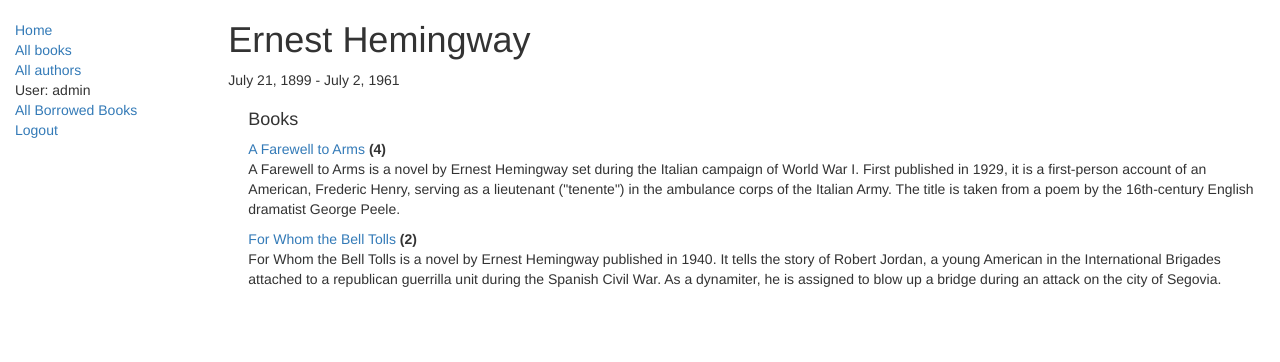
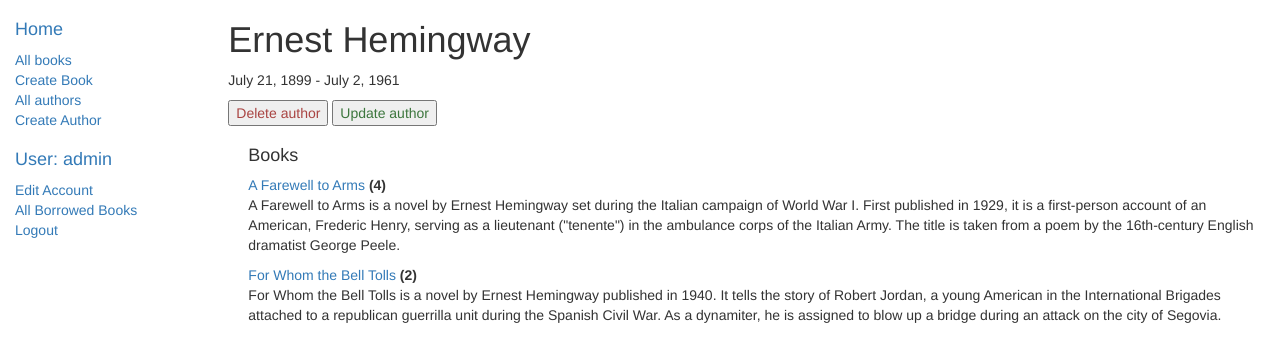
Before and after one commit to benalloway/Django-Tutorial-v0.1, a Django app: page /catalog/author/2 in a window 1280 px wide. Shown: the top 362 px of the page. Run offline with Django 3.2, Linux system fonts and the light colour scheme; a user stored in the database is signed in; data comes from the database, SQL or seed files in the repository; both versions use the stored data as it was after the commit; some libraries are stand-ins or nearby versions.

Commit message:
added delete/update features to book and admin. adding in account page next

```diff
--- a/locallibrary/catalog/templates/base_generic.html
+++ b/locallibrary/catalog/templates/base_generic.html
@@ -17,23 +17,35 @@
     <div class="row">
       <div class="col-sm-2">
       {% block sidebar %}
+
       <ul class="sidebar-nav">
-          <li><a href="{% url 'index' %}">Home</a></li>
+          <li><a href="{% url 'index' %}"><h4>Home</h4></a></li>
           <li><a href="{% url 'books' %}">All books</a></li>
+          {% if perms.catalog.can_add_book %}
+          <li><a href="{% url 'book_create' %}">Create Book</a></li>
+          {% endif %}
           <li><a href="{% url 'authors' %}">All authors</a></li>
+          {% if perms.catalog.can_add_author %}
+          <li><a href="{% url 'author_create' %}">Create Author</a></li>
+          {% endif %}
+      </ul>
+
+      <ul class="sidebar-nav">
         {% if user.is_authenticated %}
           <!-- <li>User: {{ user.get_username }}</li> -->
-          <li>User: {{ user.get_username }}</li>
+          <li><a href="{% url 'index' %}"><h4>User: {{ user.get_username }}</h4></a></li>
+          <li><a href="{% url 'myaccount-edit' user.id%}">Edit Account</a></li>
           {% if perms.catalog.can_mark_returned %}
           <li><a href="{% url 'all-borrowed' %}">All Borrowed Books</a></li>
           {% else %}
-          <li><a href="{% url 'my-borrowed' %}">My Borrowed</a></li>
+          <li><a href="{% url 'my-borrowed' %}">My Borrowed Books</a></li>
           {% endif %}
           <li><a href="{% url 'logout'%}?next={{request.path}}">Logout</a></li>
         {% else %}
           <li><a href="{% url 'login'%}?next={{request.path}}">Login</a></li>
         {% endif%}
       </ul>
+
      {% endblock %}
       </div>
       <div class="col-sm-10 ">
--- a/locallibrary/catalog/templates/catalog/author_detail.html
+++ b/locallibrary/catalog/templates/catalog/author_detail.html
@@ -8,6 +8,13 @@
 	<h1>{{ author.first_name }} {{ author.last_name }} </h1>
 
 	<p>{{ author.date_of_birth }} - {% if author.date_of_death %}{{ author.date_of_death }}{% endif %}</p>
+
+	{% if perms.catalog.can_delete_author %}
+	<button><a href="{% url 'author_delete' author.pk %}" class="text-danger" style="text-decoration: none;" >Delete author</a></button>
+	{% endif %}
+	{% if perms.catalog.can_change_author %}
+	<button><a href="{% url 'author_update' author.pk %}" class="text-success" style="text-decoration: none;" >Update author</a></button>
+	{% endif %}
 
 	<div style="margin-left: 20px; margin-top: 20px;">
 		<h4>Books</h4>
--- a/locallibrary/catalog/templates/catalog/author_list.html
+++ b/locallibrary/catalog/templates/catalog/author_list.html
@@ -15,7 +15,7 @@
 
 				<li>
 
-					<a href="{{ author.get_absolute_url }}">{{ author.last_name }}, {{ author.first_name }}</a>
+					<a href="{{ author.get_absolute_url }}">{{ author.last_name }}, {{ author.first_name }}</a><span> - <a class="text-success" href="{% url 'author_update' author.pk %}">Update</a> <a class="text-danger" href="{% url 'author_delete' author.pk %}">Delete</a></span>
 
 				</li>
 
--- a/locallibrary/catalog/templates/catalog/book_detail.html
+++ b/locallibrary/catalog/templates/catalog/book_detail.html
@@ -13,6 +13,12 @@
 	<p><strong>ISBN: </strong>{{ book.isbn }}</p>
 	<p><strong>Language: </strong>{{ book.language }}</p>
 	<p><strong>Genre: </strong>{% for genre in book.genre.all %} {{ genre }} {% if not forloop.last %}, {% endif %} {% endfor %}</p>
+	{% if perms.catalog.can_delete_book %}
+	<button><a href="{% url 'book_delete' book.pk %}" class="text-danger" style="text-decoration: none;" >Delete Book</a></button>
+	{% endif %}
+	{% if perms.catalog.can_change_book %}
+	<button><a href="{% url 'book_update' book.pk %}" class="text-success" style="text-decoration: none;" >Update Book</a></button>
+	{% endif %}
 
 	<div style="margin-left: 20px; margin-top: 20px;">
 		<h4>Copies</h4>
--- a/locallibrary/catalog/templates/catalog/book_list.html
+++ b/locallibrary/catalog/templates/catalog/book_list.html
@@ -15,7 +15,7 @@
 
 				<li>
 
-					<a href="{{ book.get_absolute_url }}">{{ book.title }}</a>
+					<a href="{{ book.get_absolute_url }}">{{ book.title }}</a><span> - <a class="text-success" href="{% url 'book_update' book.pk %}">Update</a> <a class="text-danger" href="{% url 'book_delete' book.pk %}">Delete</a></span>
 
 				</li>
 
--- a/locallibrary/catalog/urls.py
+++ b/locallibrary/catalog/urls.py
@@ -6,11 +6,13 @@ from . import views
 #####################
 urlpatterns = [
 	path('', views.index, name='index'),
+	path('myaccount/<int:pk>', views.MyAccountView.as_view(), name='myaccount'),
+	path('myaccount/<int:pk>/edit/', views.MyAccountEditView.as_view(), name='myaccount-edit'),
 ]
 
 
 ########################
-# Authors url patterns
+# Author url patterns
 ########################
 urlpatterns += [
 	path('authors/', views.AuthorListView.as_view(), name='authors'),
@@ -22,7 +24,7 @@ urlpatterns += [
 
 
 #######################
-# Books url patterns
+# Book url patterns
 #######################
 urlpatterns += [
 	path('books/', views.BookListView.as_view(), name='books'),
@@ -31,6 +33,16 @@ urlpatterns += [
 	path('book/<int:pk>/update/', views.BookUpdate.as_view(), name='book_update'),
 	path('book/<int:pk>/delete/', views.BookDelete.as_view(), name='book_delete'),
 	path('book/<uuid:pk>/renew/', views.renew_book_librarian, name='renew-book-librarian'),
-	path('mybooks/', views.LoanedBooksByUserListView.as_view(), name='my-borrowed'),
-	path('loanedbooks/', views.LoanedBooksListView.as_view(), name='all-borrowed'),
+	path('myborrowedbooks/', views.LoanedBooksByUserListView.as_view(), name='my-borrowed'),
+	path('allborrowedbooks/', views.LoanedBooksListView.as_view(), name='all-borrowed'),
 ]
+
+
+#######################
+# BookInstance url patterns
+#######################
+urlpatterns += [
+	path('book/<uuid:pk>/renew/', views.renew_book_librarian, name='renew-book-librarian'),
+	path('myborrowedbooks/', views.LoanedBooksByUserListView.as_view(), name='my-borrowed'),
+	path('allborrowedbooks/', views.LoanedBooksListView.as_view(), name='all-borrowed'),
+]
--- a/locallibrary/catalog/views.py
+++ b/locallibrary/catalog/views.py
@@ -11,6 +11,7 @@ import datetime
 # import Model for Create Update Delte Requests
 from .models import Author
 from .models import Book
+from django.contrib.auth.models import User
 
 # @login_required at function based views to require login to view page (will redirect to login page)
 from django.contrib.auth.decorators import login_required
@@ -75,7 +76,7 @@ def index(request):
 # Class based view, using generic list view
 class BookListView(generic.ListView):
     model = Book
-    paginate_by = 2
+    paginate_by = 10
 
 
 # Class based view, using generic detail view
@@ -95,7 +96,7 @@ class BookCreate(PermissionRequiredMixin, LoginRequiredMixin, CreateView):
 class BookUpdate(PermissionRequiredMixin, LoginRequiredMixin, UpdateView):
     model = Book
     permission_required = 'catalog.can_change_book'
-    fields = ['author', 'summary', 'language', 'genre']
+    fields = ['title', 'author', 'summary', 'language', 'genre']
 
 
 class BookDelete(PermissionRequiredMixin, LoginRequiredMixin, DeleteView):
@@ -169,7 +170,7 @@ def renew_book_librarian(request, pk):
 # Class based view, using generic list view
 class AuthorListView(generic.ListView):
     model = Author
-    paginate_by = 2
+    paginate_by = 10
 
 
 # Class based view, using generic detail view
@@ -197,3 +198,15 @@ class AuthorDelete(PermissionRequiredMixin, LoginRequiredMixin, DeleteView):
     permission_required = 'catalog.can_delete_author'
     template_name_suffix = '_delete'
     success_url = reverse_lazy('authors')
+
+
+#########################################
+# Account Read Update Views
+#########################################
+
+class MyAccountView(LoginRequiredMixin, generic.DetailView):
+    model = User
+
+class MyAccountEditView(LoginRequiredMixin, UpdateView):
+    model = User
+    fields = '__all__'
```
Also changed, not shown: locallibrary/db.sqlite3.
